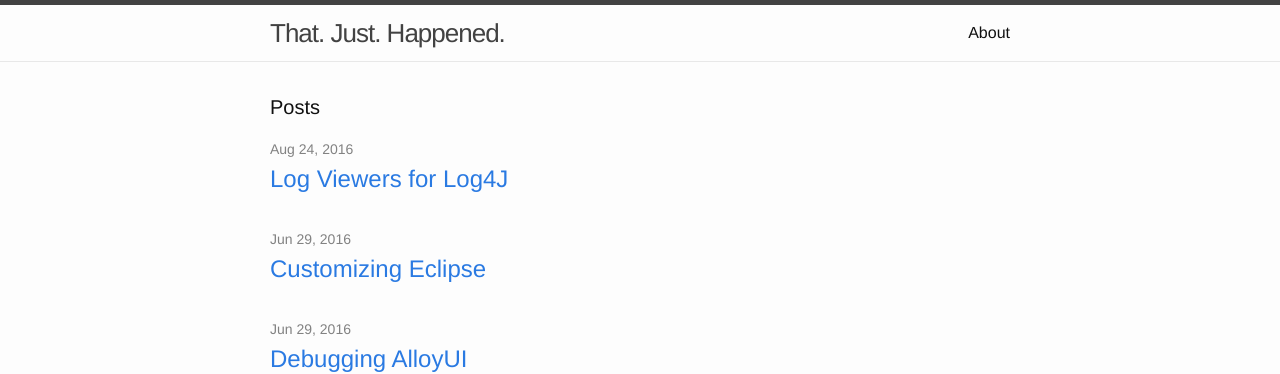
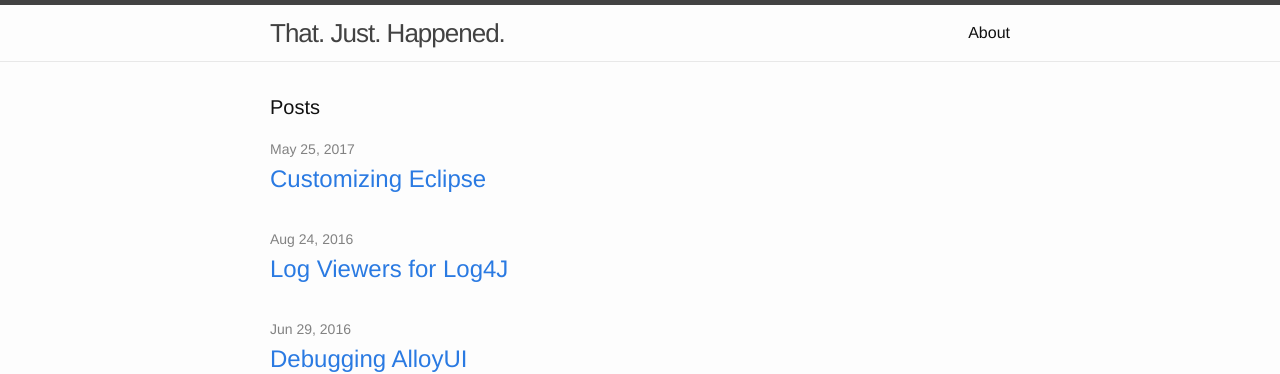
Before and after one commit to brandnameboredom/brandnameboredom.github.io, a Jekyll site: the page built from index.html, in a window 1280 px wide. Shown: the top 374 px of the page. Built offline with Jekyll 4.4.1, drawn with Linux system fonts in a browser that asks for light colours; nearby versions of some CDN libraries.

Commit message:
Updated the post date

```diff
--- a/_posts/2017-05-25-eclipsecustomizations.md
+++ b/_posts/2017-05-25-eclipsecustomizations.md
@@ -1,7 +1,7 @@
 ---
 layout: post
 title:  "Customizing Eclipse"
-date:   2016-06-29 12:00:00 -0400
+date:   2017-05-25 12:00:00 -0400
 categories: [Eclipse, Customizations]
 author: Brad Turner
 ---
```
